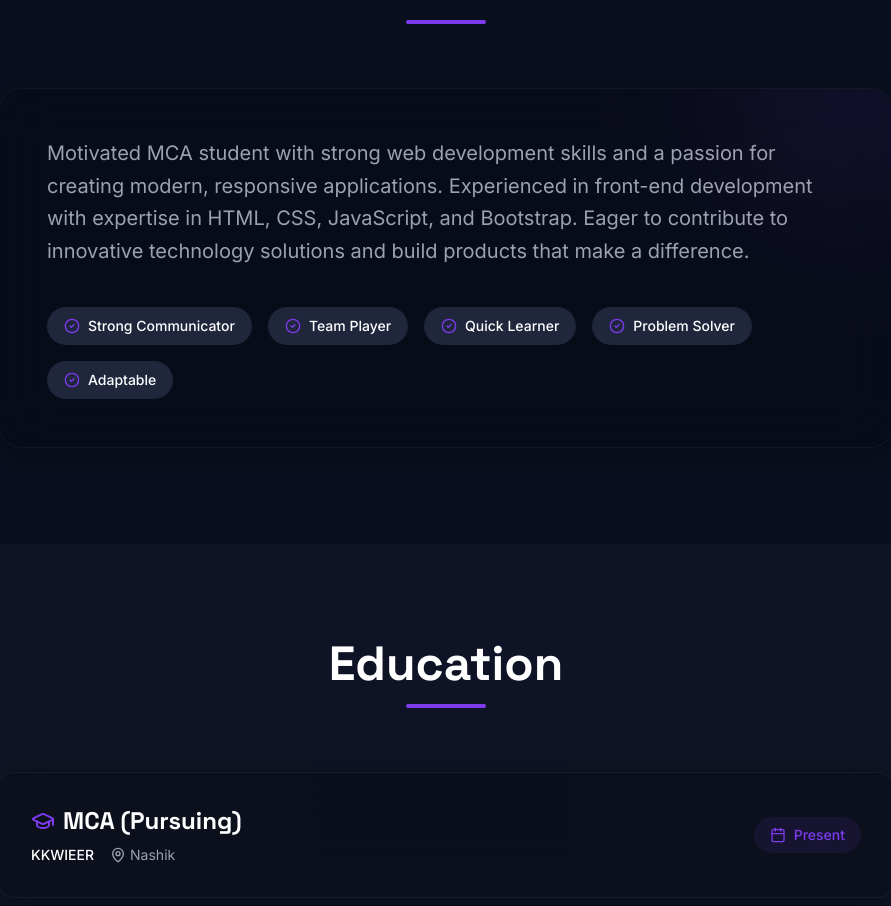
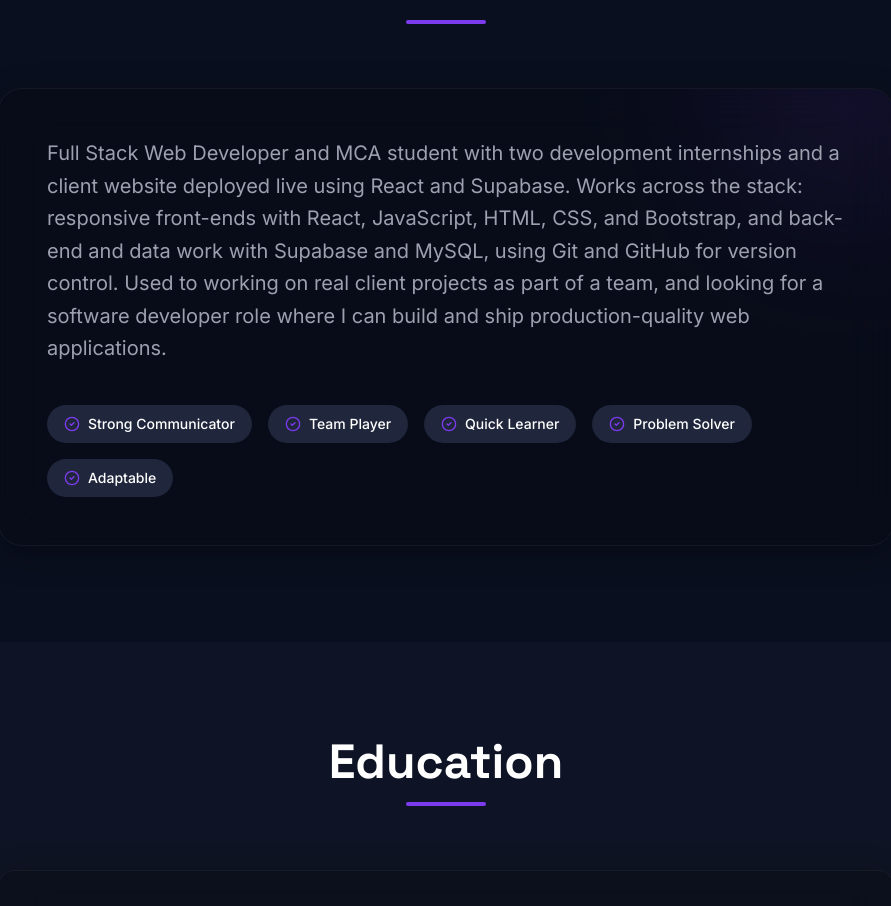
Before and after one commit to Siddhi-kuyate/portfolio, a React (Vite) app: page / in a window 1280 px wide. Shown: the part 940-1846 px from the top of the page, without its empty margins (194-1085 px from the left). Built offline with nearby package versions, Linux system fonts and the light colour scheme.

Commit message:
Update About.tsx

```diff
--- a/src/components/About.tsx
+++ b/src/components/About.tsx
@@ -30,8 +30,8 @@
             <div className="absolute top-0 right-0 w-64 h-64 bg-primary/10 rounded-full blur-[80px] -translate-y-1/2 translate-x-1/3" />
 
             <p className="text-lg md:text-xl text-muted-foreground leading-relaxed relative z-10 mb-10">
-              Motivated MCA student with strong web development skills and a passion for creating modern, responsive applications. Experienced in front-end development with expertise in HTML, CSS, JavaScript, and Bootstrap. Eager to contribute to innovative technology solutions and build products that make a difference.
-            </p>
+              Full Stack Web Developer and MCA student with two development internships and a client website deployed live using React and Supabase. Works across the stack: responsive front-ends with React, JavaScript, HTML, CSS, and Bootstrap, and back-end and data work with Supabase and MySQL, using Git and GitHub for version control. Used to working on real client projects as part of a team, and looking for a software developer role where I can build and ship production-quality web applications.
+             </p>
 
             <div className="flex flex-wrap gap-4 relative z-10">
               {traits.map((trait, index) => (
```
